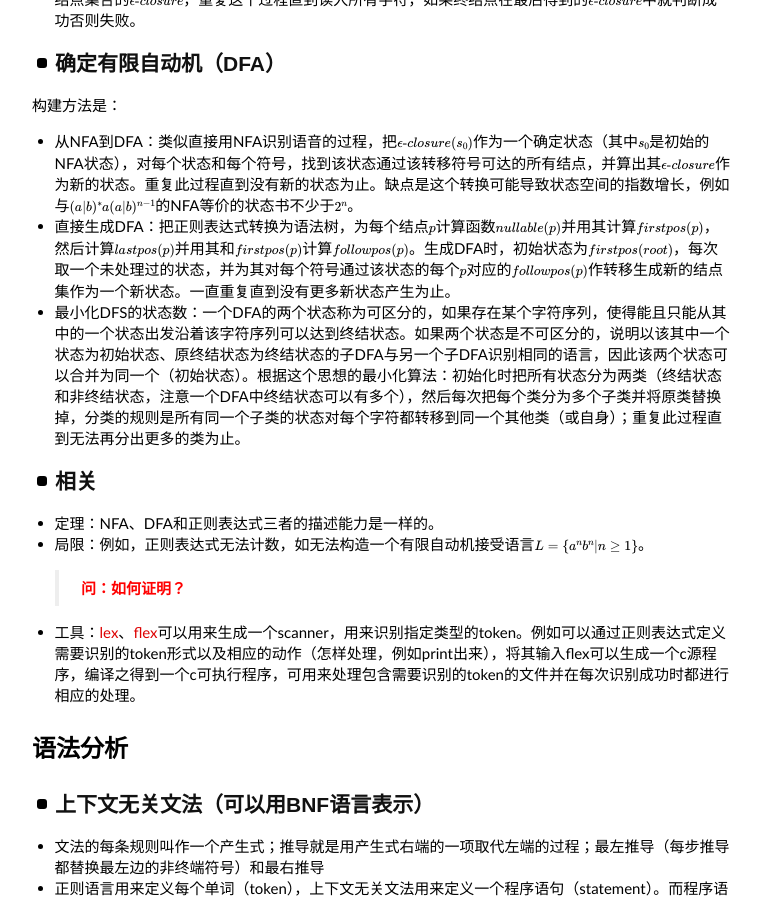
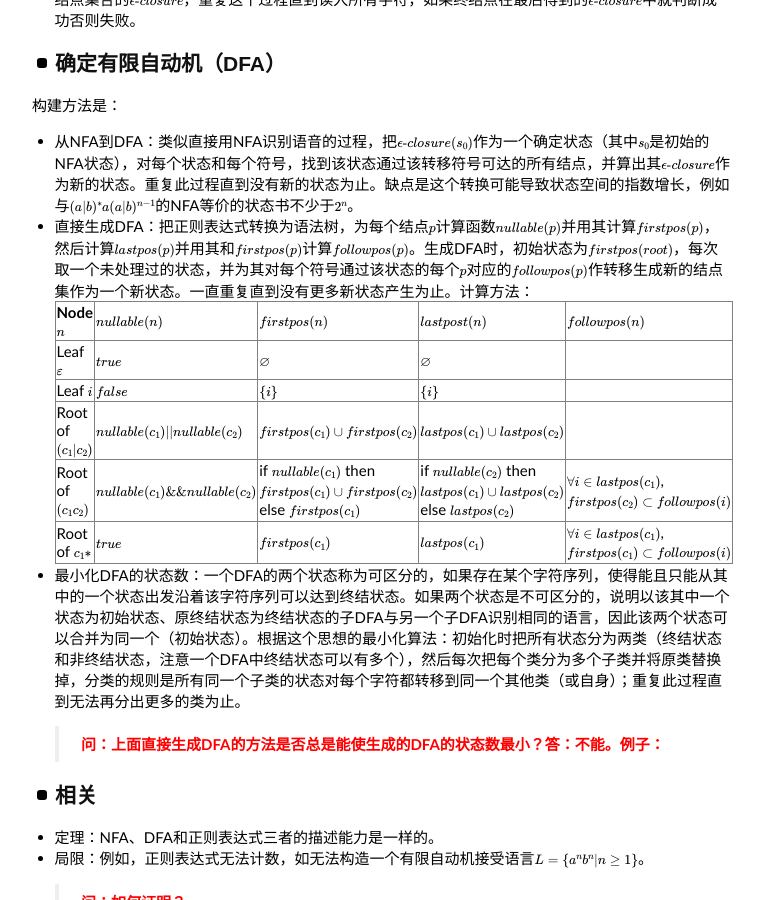
Before and after one commit to lam8da/lam8da.github.io, a Jekyll site: the page built from _posts/2017-11-25-sysu-compiler-principles-notes.md, in a window 1280 px wide and 900 px high, scrolled down 988 px. Shown: the whole window, without its empty margins (258-1022 px from the left). Built offline with Jekyll 4.4.1, drawn with Linux system fonts in a browser that asks for light colours; nearby versions of some CDN libraries; formulas are drawn with MathJax 3; comment, search, counter and statistics services are not loaded.

Commit message:
Add more details to compiler notes

```diff
--- a/_posts/2017-11-25-sysu-compiler-principles-notes.md
+++ b/_posts/2017-11-25-sysu-compiler-principles-notes.md
@@ -37,8 +37,18 @@ tags:
 构建方法是：
 
 - 从NFA到DFA：类似直接用NFA识别语音的过程，把$$\epsilon\text{-}closure(s_0)$$作为一个确定状态（其中$$s_0$$是初始的NFA状态），对每个状态和每个符号，找到该状态通过该转移符号可达的所有结点，并算出其$$\epsilon\text{-}closure$$作为新的状态。重复此过程直到没有新的状态为止。缺点是这个转换可能导致状态空间的指数增长，例如与$$(a\vert b)^*a(a\vert b)^{n-1}$$的NFA等价的状态书不少于$$2^n$$。
-- 直接生成DFA：把正则表达式转换为语法树，为每个结点$$p$$计算函数$$nullable(p)$$并用其计算$$firstpos(p)$$，然后计算$$lastpos(p)$$并用其和$$firstpos(p)$$计算$$followpos(p)$$。生成DFA时，初始状态为$$firstpos(root)$$，每次取一个未处理过的状态，并为其对每个符号通过该状态的每个$$p$$对应的$$followpos(p)$$作转移生成新的结点集作为一个新状态。一直重复直到没有更多新状态产生为止。
-- 最小化DFS的状态数：一个DFA的两个状态称为可区分的，如果存在某个字符序列，使得能且只能从其中的一个状态出发沿着该字符序列可以达到终结状态。如果两个状态是不可区分的，说明以该其中一个状态为初始状态、原终结状态为终结状态的子DFA与另一个子DFA识别相同的语言，因此该两个状态可以合并为同一个（初始状态）。根据这个思想的最小化算法：初始化时把所有状态分为两类（终结状态和非终结状态，注意一个DFA中终结状态可以有多个），然后每次把每个类分为多个子类并将原类替换掉，分类的规则是所有同一个子类的状态对每个字符都转移到同一个其他类（或自身）；重复此过程直到无法再分出更多的类为止。
+- 直接生成DFA：把正则表达式转换为语法树，为每个结点$$p$$计算函数$$nullable(p)$$并用其计算$$firstpos(p)$$，然后计算$$lastpos(p)$$并用其和$$firstpos(p)$$计算$$followpos(p)$$。生成DFA时，初始状态为$$firstpos(root)$$，每次取一个未处理过的状态，并为其对每个符号通过该状态的每个$$p$$对应的$$followpos(p)$$作转移生成新的结点集作为一个新状态。一直重复直到没有更多新状态产生为止。计算方法：
+
+  | Node $$n$$ | $$nullable(n)$$ | $$firstpos(n)$$ | $$lastpost(n)$$ | $$followpos(n) $$
+  |---+---+---+---+---|
+  | Leaf $$\varepsilon$$ | $$true$$ | $$\varnothing$$ | $$\varnothing$$ | |
+  | Leaf $$i$$ | $$false$$ | $$\{i\}$$ | $$\{i\}$$ | |
+  | Root of $$(c_1\vert c_2)$$ | $$nullable(c_1) \vert\vert nullable(c_2)$$ | $$firstpos(c_1)\cup firstpos(c_2)$$ | $$lastpos(c_1)\cup lastpos(c_2)$$ | |
+  | Root of $$(c_1 c_2)$$ | $$nullable(c_1) \&\& nullable(c_2)$$ | if $$nullable(c_1)$$ then $$firstpos(c_1)\cup firstpos(c_2)$$ else $$firstpos(c_1)$$ | if $$nullable(c_2)$$ then $$lastpos(c_1)\cup lastpos(c_2)$$ else $$lastpos(c_2)$$ | $$\forall i\in lastpos(c_1)$$, $$firstpos(c_2)\subset followpos(i)$$ |
+  | Root of $$c_1*$$ | $$true$$ | $$firstpos(c_1)$$ | $$lastpos(c_1)$$ | $$\forall i\in lastpos(c_1)$$, $$firstpos(c_1)\subset followpos(i)$$ |
+- 最小化DFA的状态数：一个DFA的两个状态称为可区分的，如果存在某个字符序列，使得能且只能从其中的一个状态出发沿着该字符序列可以达到终结状态。如果两个状态是不可区分的，说明以该其中一个状态为初始状态、原终结状态为终结状态的子DFA与另一个子DFA识别相同的语言，因此该两个状态可以合并为同一个（初始状态）。根据这个思想的最小化算法：初始化时把所有状态分为两类（终结状态和非终结状态，注意一个DFA中终结状态可以有多个），然后每次把每个类分为多个子类并将原类替换掉，分类的规则是所有同一个子类的状态对每个字符都转移到同一个其他类（或自身）；重复此过程直到无法再分出更多的类为止。
+  > 问：上面直接生成DFA的方法是否总是能使生成的DFA的状态数最小？答：不能。例子：
+    {: .lambda_question}
 
 ## 相关
 
```
